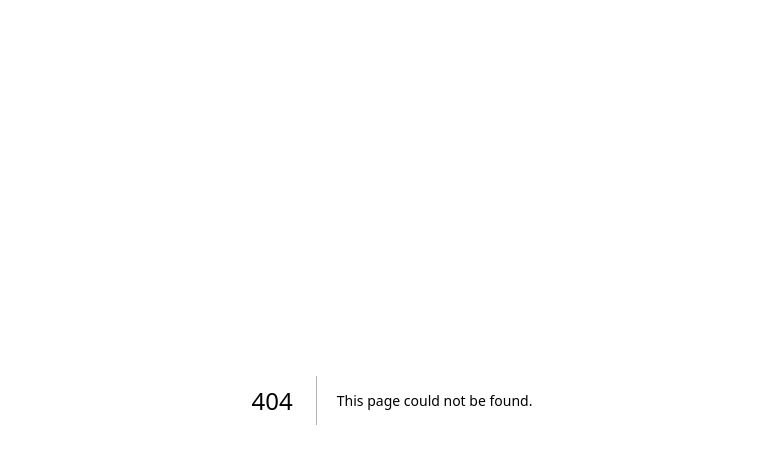
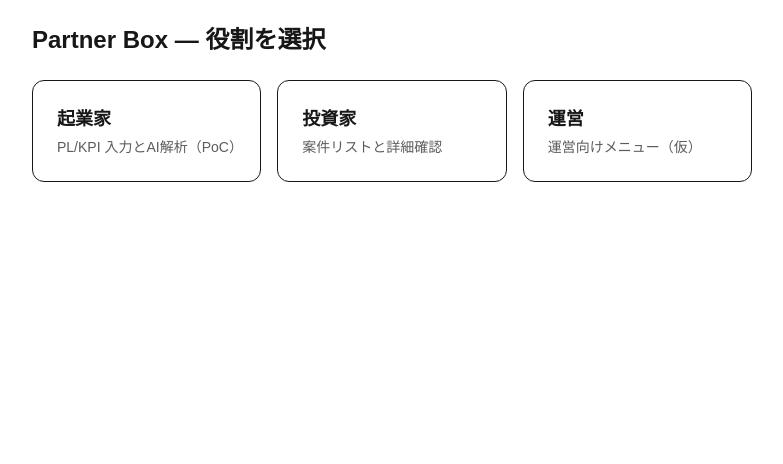
Before and after one commit to satoru-boop/partnerbox-poc-v2, a Next.js app: page /founder in a window 1280 px wide. Before the commit this address had no page. Shown: the top 464 px of the page, without its empty margins (248-1031 px from the left). Built offline with nearby package versions, Linux system fonts and the light colour scheme.

Commit message:
feat: add role selector top page and placeholder routes for investor/ops

```diff
--- /dev/null
+++ b/app/founder/page.tsx
@@ -0,0 +1,27 @@
+'use client'
+import Link from 'next/link'
+
+export default function Page() {
+  const Card = ({
+    href, title, desc,
+  }: { href: string; title: string; desc: string }) => (
+    <Link
+      href={href}
+      className="block rounded-xl border p-6 hover:shadow transition"
+    >
+      <div className="text-lg font-semibold">{title}</div>
+      <div className="text-sm opacity-70 mt-1">{desc}</div>
+    </Link>
+  )
+
+  return (
+    <main className="max-w-3xl mx-auto p-6 space-y-6">
+      <h1 className="text-2xl font-bold">Partner Box — 役割を選択</h1>
+      <div className="grid gap-4 sm:grid-cols-3">
+        <Card href="/founder" title="起業家" desc="PL/KPI 入力とAI解析（PoC）" />
+        <Card href="/investor" title="投資家" desc="案件リストと詳細確認" />
+        <Card href="/ops" title="運営" desc="運営向けメニュー（仮）" />
+      </div>
+    </main>
+  )
+}
--- /dev/null
+++ b/app/investor/page.tsx
@@ -0,0 +1,8 @@
+export default function InvestorPage() {
+  return (
+    <main className="max-w-3xl mx-auto p-6">
+      <h1 className="text-xl font-bold mb-2">投資家画面（プレースホルダー）</h1>
+      <p>次の工程で「案件リスト → 詳細」へ発展させます。</p>
+    </main>
+  )
+}
--- /dev/null
+++ b/app/ops/page.tsx
@@ -0,0 +1,8 @@
+export default function OpsPage() {
+  return (
+    <main className="max-w-3xl mx-auto p-6">
+      <h1 className="text-xl font-bold mb-2">運営画面（プレースホルダー）</h1>
+      <p>将来的に案件の公開/非公開や各種設定を置く予定です。</p>
+    </main>
+  )
+}
```
